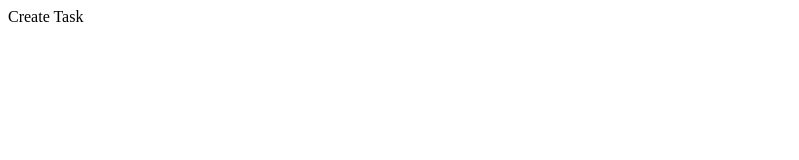
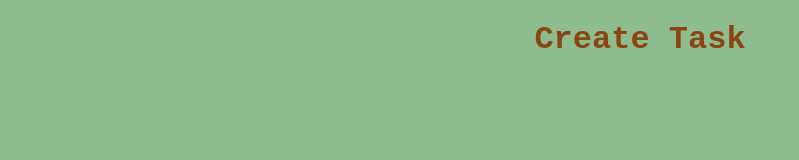
Before and after one commit to Lebstermun/create-task, a plain HTML site: page create-task/create-task.html in a window 1280 px wide. Shown: the whole page, without its empty margins (0-799 px from the left). Drawn offline with Linux system fonts and the light colour scheme.

Commit message:
first commit

```diff
--- a/create-task/create-task.html
+++ b/create-task/create-task.html
@@ -2,8 +2,9 @@
 <html>
 <head>
   <title>Create Task</title>
+  <link href="styles/design.css" type="text/css" rel="stylesheet"/>
 </head>
 <body>
-  Create Task
+  <h1 align=center> Create Task</h1>
 </body>
 </html>
--- /dev/null
+++ b/create-task/styles/design.css
@@ -0,0 +1,9 @@
+h1,h2,h3,h4,h5 {color:saddlebrown;}
+
+body {background-color:DarkSeaGreen;}
+
+p {font-family:"Lucida Console", Monaco, monospace;}
+
+h1,h2,h3,h4,h5 {font-family:"Courier New", Courier, monospace;}
+
+li {font-family:"Courier New", Courier, monospace;}
```
